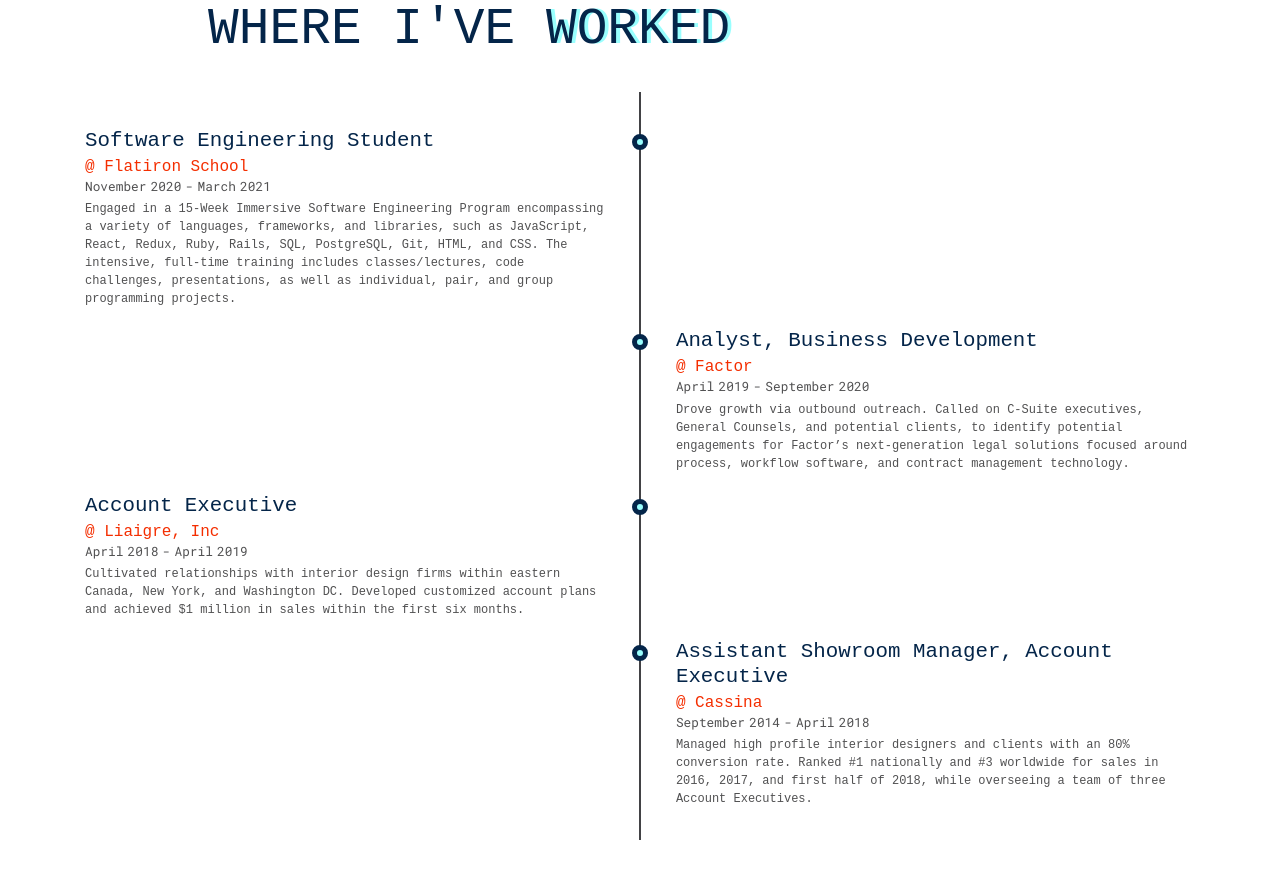
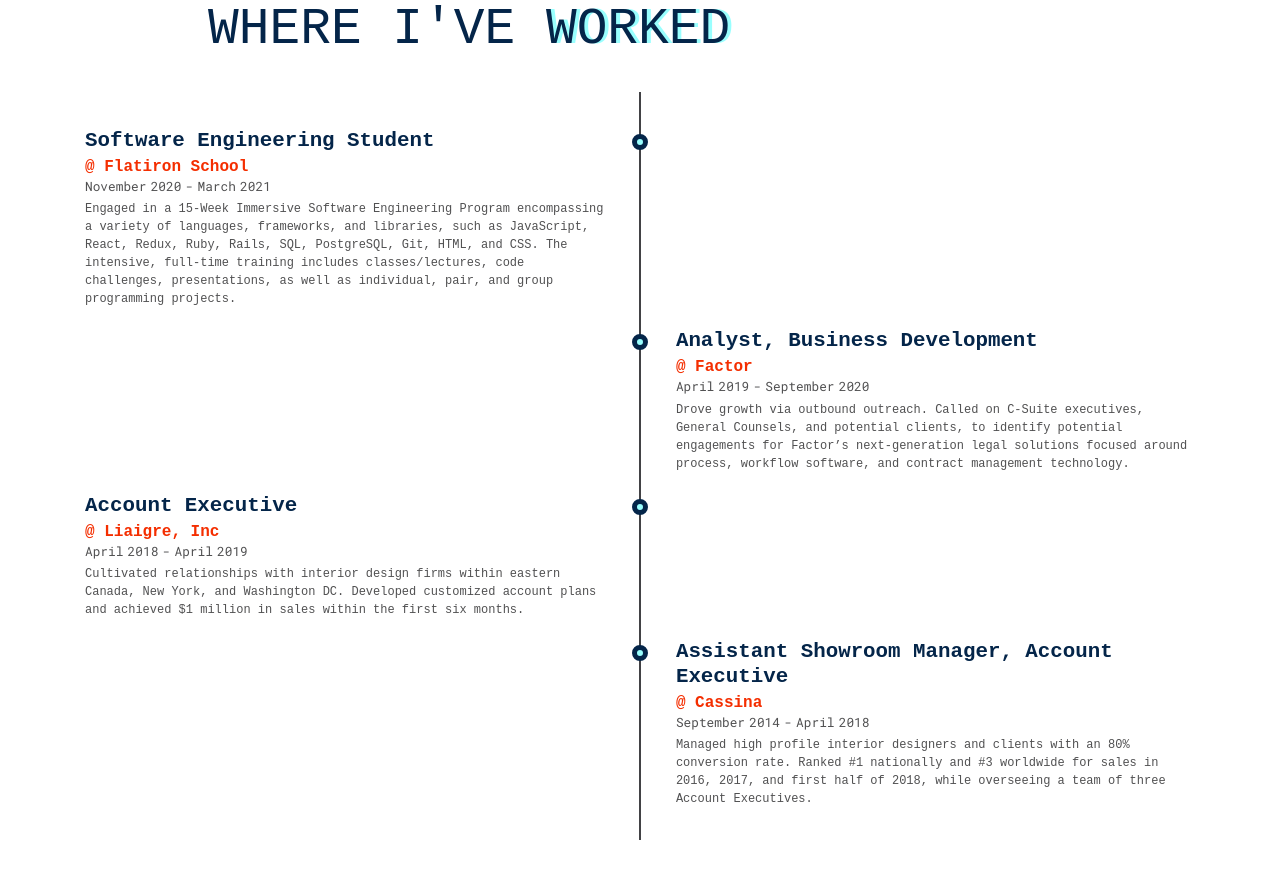
Before and after one commit to jeffreyc86/portfolio, a React (Create React App) app: page / in a window 1280 px wide. Shown: the part 1940-2818 px from the top of the page. Built offline with nearby package versions, Linux system fonts and the light colour scheme; a web font is replaced by a local one.

Commit message:
Font-weight revision

```diff
--- a/src/index.css
+++ b/src/index.css
@@ -657,7 +657,7 @@
 .timeline-content h5{
   margin-top: 0.3125rem;
   color: var(--primary-navy);
-  font-weight: 503;
+  font-weight: 580;
   font-size: 1.3rem;
   margin-bottom: .1rem;
 }
@@ -667,7 +667,7 @@
   margin-top: .3rem;
   line-height: 1 !important;
   color: var(--primary-orange);
-  font-weight: 502;
+  font-weight: 570;
 }
 
 .employer a{
@@ -866,7 +866,7 @@
 }
 
 .popupbox-titleBar span{
-  font-weight: 502;
+  font-weight: 580;
   font-size: 1.5rem;
 }
 
@@ -1161,7 +1161,7 @@
 }
 
 .success-message {
-  font-weight: 502;
+  font-weight: 570;
   color: green;
 }
 
```
